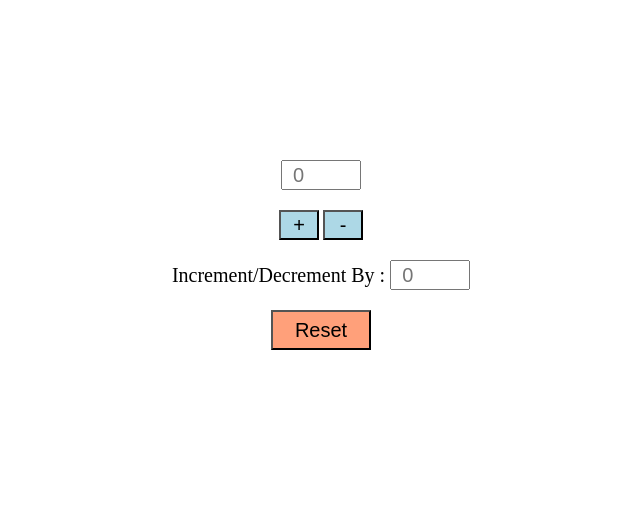
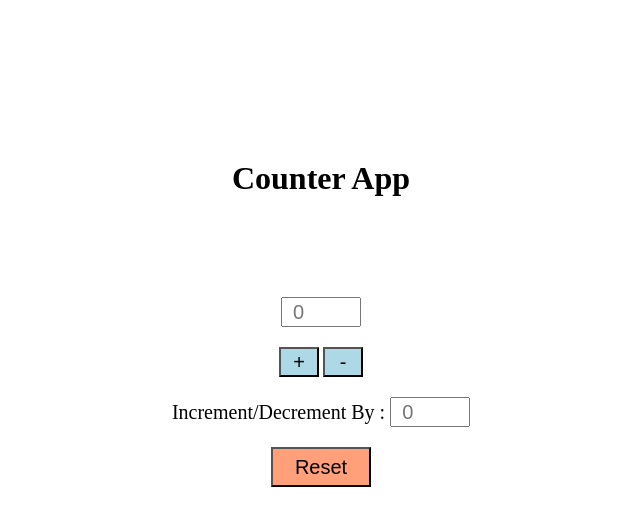
Before and after one commit to Ayushk1203/Counter-App, a plain HTML site: page index.html in a window 1280 px wide. Shown: the whole page, without its empty margins (319-959 px from the left). Drawn offline with Linux system fonts and the light colour scheme.

Commit message:
Added Header in the counter app

```diff
--- a/index.html
+++ b/index.html
@@ -8,6 +8,7 @@
     <script src="script.js" defer></script>
 </head>
 <body>
+    <h1>Counter App</h1>
     <div class="container">
         <input type="number" id="result" placeholder="0">
         <div class="inc-dec-buttons">
--- a/style.css
+++ b/style.css
@@ -6,9 +6,14 @@
 
 body{
     display:flex;
+    flex-direction: column;
     align-items:center;
     justify-content:center;
     margin-top: 20vh;
+}
+
+h1{
+    margin-bottom:100px;
 }
 
 .container{
```
